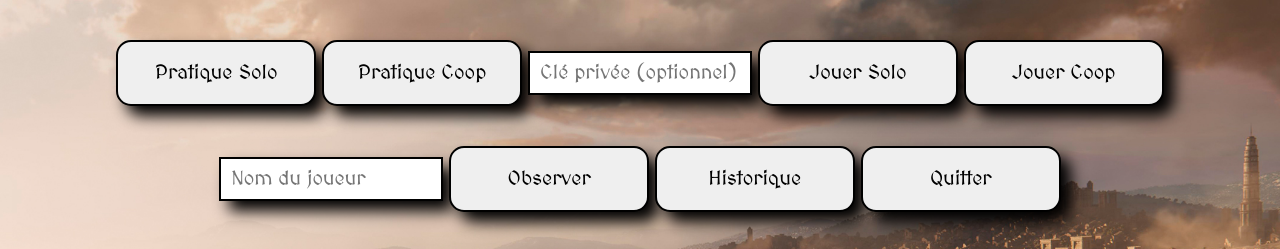
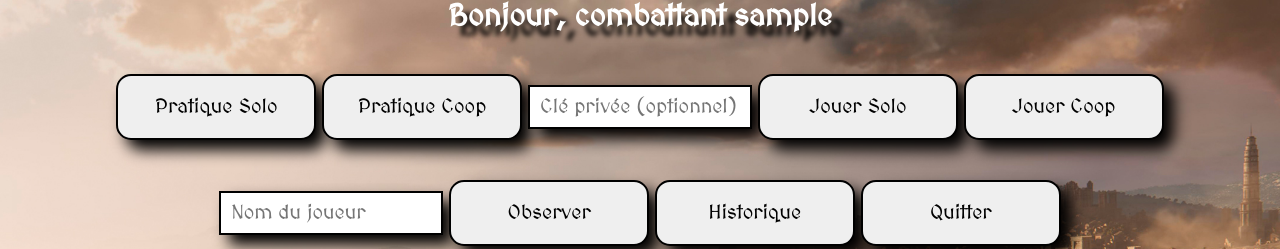
Before and after one commit to nicolaspaquette/Web-3---Magix, a PHP site: page /lobby.php in a window 1280 px wide. Shown: the top 249 px of the page. Run offline with PHP 8.4, Linux system fonts and the light colour scheme; the visitor is signed in with stand-in values (Sample User, id 1).

Commit message:
lobby username

```diff
--- a/action/LobbyAction.php
+++ b/action/LobbyAction.php
@@ -19,6 +19,7 @@
 			$gameError = false;
 			$observeError = false;
 			$key = $_SESSION["key"];
+			$username = $_SESSION["username"];
 
 			if (isset($_POST["Pratiquer"]) || isset($_POST["Jouer"]) || isset($_POST["Pratiquer2v1"]) || isset($_POST["Jouer2v1"])){
 				$data = [];
@@ -95,6 +96,6 @@
 				exit;
 			}
 
-			return compact("logoutError", "title", "key", "gameError", "observeError");
+			return compact("logoutError", "title", "key", "gameError", "observeError", "username");
         }
 	}
--- a/css/global.css
+++ b/css/global.css
@@ -776,3 +776,11 @@
     align-items: center;
     justify-content: center;
 }
+
+.lobbyPage h1{
+    display: flex;
+    justify-content: center;
+    font-size: 1.5em;
+    color: white;
+    text-shadow: 10px 10px 5px black;
+}
--- a/lobby.php
+++ b/lobby.php
@@ -8,6 +8,13 @@
 ?>
 
 <div class="lobbyPage">
+    <?php
+        if (!empty($data["username"]) && $data["username"] != "Invité"){
+            ?>
+                <h1>Bonjour, combattant <?=$data["username"]?></h1>
+            <?php
+        }
+    ?>
 
     <div class="lobby">
 
```
